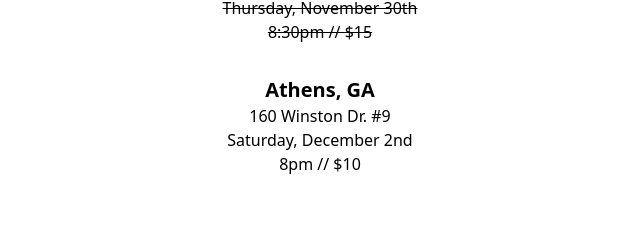
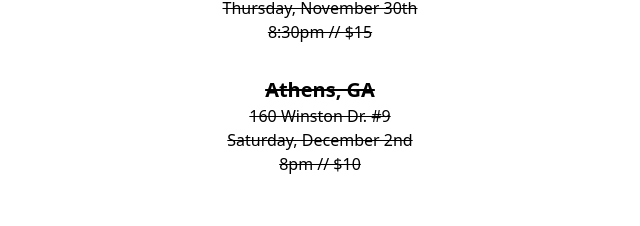
Before and after one commit to cbarnes0/zac.crook, a React (Vite) app: page /live in a window 1280 px wide. Shown: the part 164-390 px from the top of the page, without its empty margins (320-960 px from the left). Built offline with nearby package versions, Linux system fonts and the light colour scheme.

Commit message:
line through show

```diff
--- a/index.html
+++ b/index.html
@@ -9,5 +9,6 @@
   <body>
     <div id="root"></div>
     <script type="module" src="/src/main.jsx"></script>
+
   </body>
 </html>
--- a/src/pages/Live.jsx
+++ b/src/pages/Live.jsx
@@ -13,7 +13,7 @@ const Live = () => {
                     8:30pm // $15
                 </p>
             </div>
-            <div className="text-center mt-8">
+            <div className="text-center mt-8 line-through">
                 <h2 className="text-xl font-bold">Athens, GA</h2>
                 <p>
                     160 Winston Dr. #9
--- a/tailwind.config.js
+++ b/tailwind.config.js
@@ -7,5 +7,6 @@ export default {
   theme: {
     extend: {},
   },
+  darkMode: 'class',
   plugins: [],
 }
```
